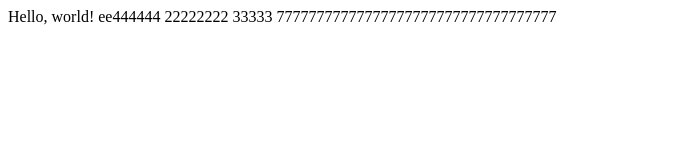
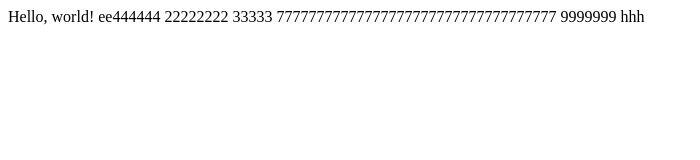
Before and after one commit to VitaliiPiaskivskyi/112233, a plain HTML site: page index.html in a window 1280 px wide. Shown: the whole page, without its empty margins (0-700 px from the left). Drawn offline with Linux system fonts and the light colour scheme.

Commit message:
auauauaua

```diff
--- a/index.html
+++ b/index.html
@@ -12,6 +12,10 @@
     22222222
     33333
     77777777777777777777777777777777777
+    9999999
+    hhh
+
+
 
 
 </body>
```
